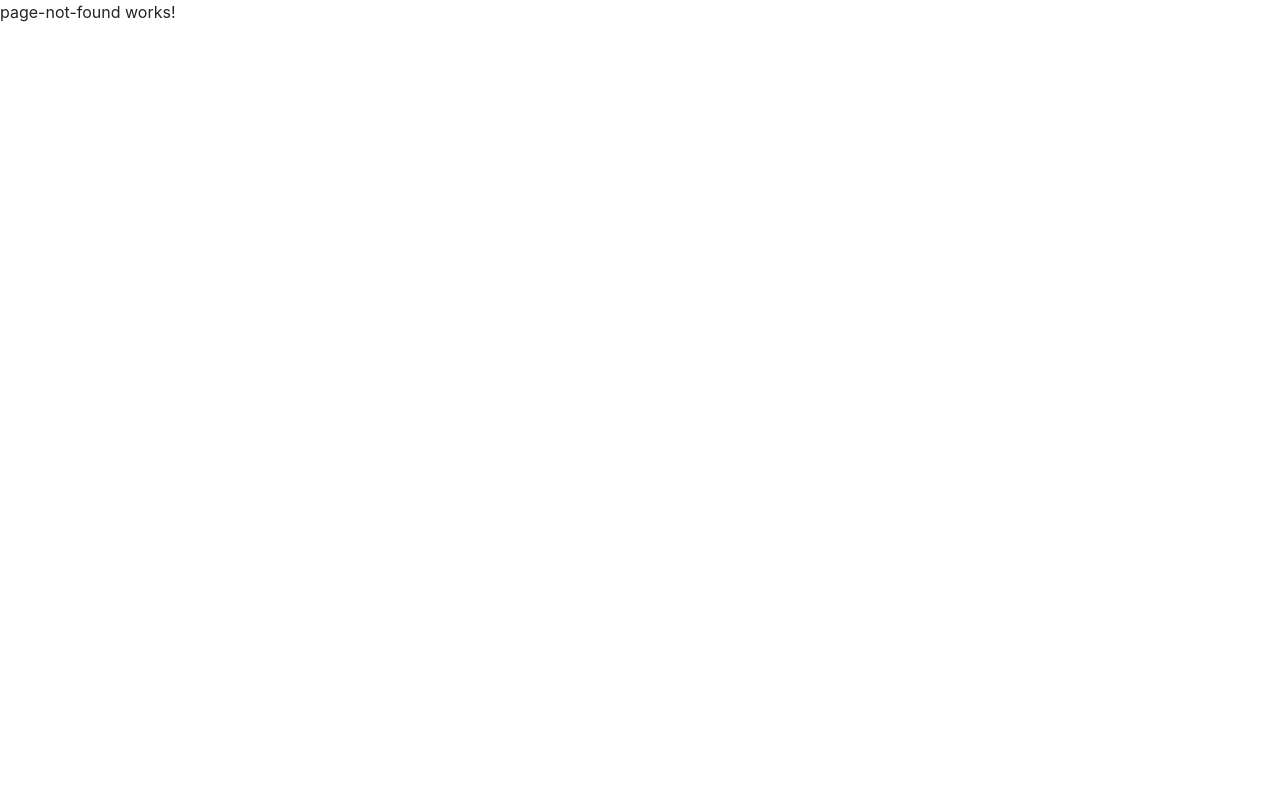
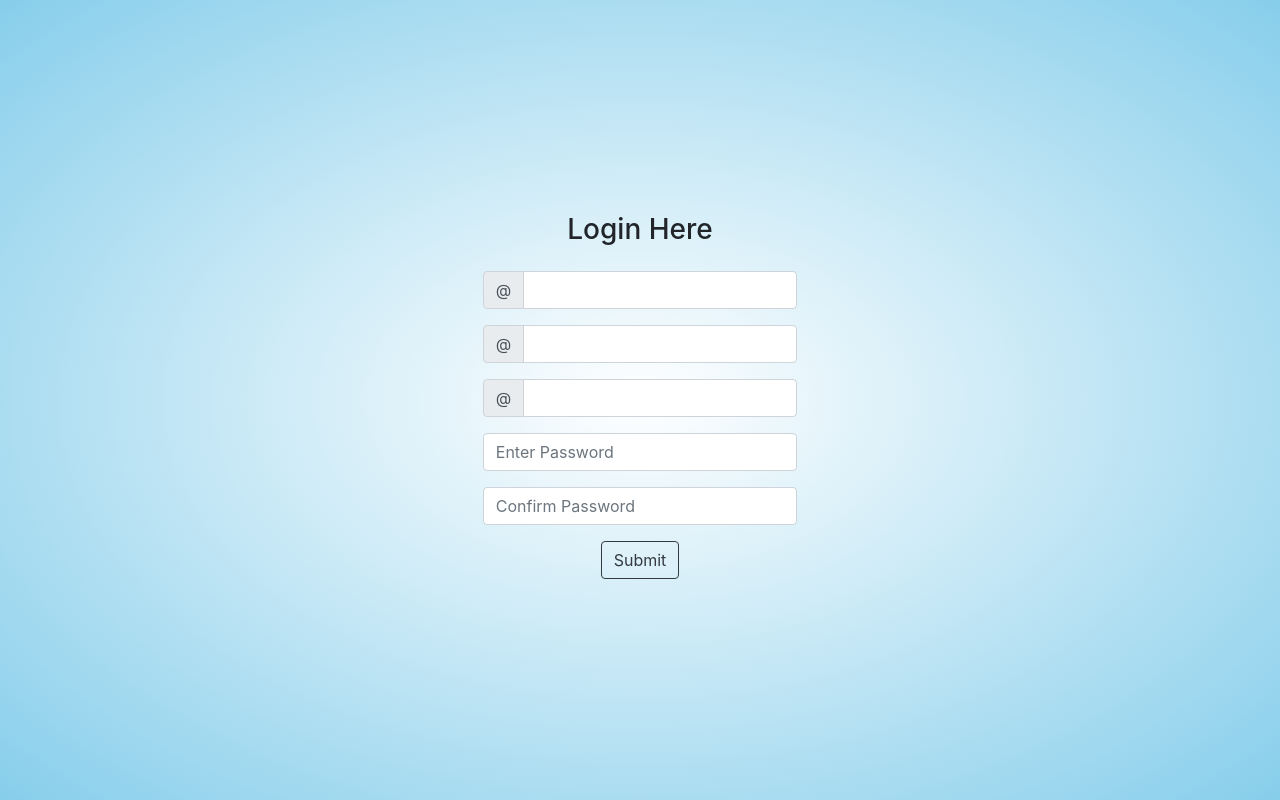
Before and after one commit to Bhagyashri1218/COVID, an Angular app: page /register in a window 1280 px wide. Built offline with nearby package versions, Linux system fonts and the light colour scheme.

Commit message:
front.end.done.

```diff
--- a/src/app/aboutus/aboutus.component.html
+++ b/src/app/aboutus/aboutus.component.html
@@ -1 +1,2 @@
 <p>aboutus works!</p>
+agfsagsdfgds sdgssdaf gdsfgdfgasfdgf
--- a/src/app/app.module.ts
+++ b/src/app/app.module.ts
@@ -14,6 +14,7 @@ import { PageNotFoundComponent } from './page-not-found/page-not-found.component
 import { FontAwesomeModule } from '@fortawesome/angular-fontawesome';
 import { NgbModule } from '@ng-bootstrap/ng-bootstrap';
 import { ForgetpasswordComponent } from './forgetpassword/forgetpassword.component';
+import { ContactusComponent } from './contactus/contactus.component';
 
 @NgModule({
   declarations: [
@@ -23,7 +24,8 @@ import { ForgetpasswordComponent } from './forgetpassword/forgetpassword.compone
     RegisterComponent,
     HomeComponent,
     PageNotFoundComponent,
-    ForgetpasswordComponent
+    ForgetpasswordComponent,
+    ContactusComponent
   ],
   imports: [
     BrowserModule,
--- /dev/null
+++ b/src/app/contactus/contactus.component.html
@@ -0,0 +1 @@
+<p>contactus works!</p>
--- /dev/null
+++ b/src/app/contactus/contactus.component.ts
@@ -0,0 +1,15 @@
+import { Component, OnInit } from '@angular/core';
+
+@Component({
+  selector: 'app-contactus',
+  templateUrl: './contactus.component.html',
+  styleUrls: ['./contactus.component.css']
+})
+export class ContactusComponent implements OnInit {
+
+  constructor() { }
+
+  ngOnInit(): void {
+  }
+
+}
--- a/src/app/home/home.component.html
+++ b/src/app/home/home.component.html
@@ -1,20 +1,30 @@
-<nav class="navbar navbar-expand-sm navbar-dark bg-danger">
+<nav class="navbar navbar-expand-sm navbar-dark bg-danger ">
     <a href="#" class="navbar-brand">
         COVID Tracker
     </a>
     <ul class="navbar-nav ml-auto">
 
-        <li class="nav-item">
-            <a routerlink="/home/aboutus" class="nav-link">About Us</a>
+        <li class="nav-item ml-2">
+            <button (click)="aboutUs()" class="btn btn-outline-dark">About Us</button>
         </li>
-        <li class="nav-item">
-            <a routerlink="/" class="nav-link">contact us</a>
+        <li class="nav-item ml-2">
+            <button (click)="contactUs()" class="btn btn-outline-dark">Contact Us</button>
         </li>
 
-        <li class="nav-item">
+        <li class="nav-item ml-2">
             <button (click)="logOut()" class="btn btn-outline-dark">Log out</button>
         </li>
 
     </ul>
 </nav>
+
+
+
+
+<div class="container-fluid">
+    <div class="row bg-dark text-light d-flex justify-content-center align-items-center" style="height: 50px;">
+
+        Copyright @Covid Tracker
+    </div>
+</div>
 <router-outlet></router-outlet>
--- a/src/app/home/home.component.ts
+++ b/src/app/home/home.component.ts
@@ -15,10 +15,15 @@ export class HomeComponent implements OnInit {
       this.router.navigate(['login']);
     }
   }
+  aboutUs() {
+    this.router.navigate(['/home/aboutus']);
+  }
 
+  contactUs() {
+    this.router.navigate(['/home/contactus']);
+  }
   logOut() {
     sessionStorage.removeItem('sid');
     this.router.navigate(['login']);
   }
-
 }
--- a/src/app/login/login.component.html
+++ b/src/app/login/login.component.html
@@ -1,12 +1,12 @@
 <div class="container-fluid">
-    <div class="row bg-warning d-flex flex-column
-    justify-content-center align-items-center" style="height: 100vh;">
+    <div class="row  d-flex flex-column
+    justify-content-center align-items-center" style="height: 100vh; background: radial-gradient(white,skyblue);">
         <div>
             <fa-icon [icon]="faUser" style="font-size: 64px;"></fa-icon>
         </div>
         <div class="row d-flex flex-column pt-2">
             <div class="alert alert-danger" role="alert" *ngIf="uiInvalid">
-                Somethig is wrong, Please check username and password again.....
+                Please check username and password again.....
             </div>
             <div class="row d-flex justify-content-center">
                 <h3>Login Here</h3>
@@ -30,12 +30,10 @@
                         [disabled]="!fbFormGroup.valid">Login</button>
                 </div>
                 <div class=" col input-group mt-2 pt-2 justify-content-center">
-                    <a routerLink="/login/forgetpassword" style="color: black; font-size:20px;">
-                        Forget Password</a>
+                    <button (click)="forget()" class="btn btn-outline-dark">Forget Password</button>
                 </div>
                 <div class=" col input-group mt-2 pt-2 justify-content-center">
-                    <a routerLink="/login/register" style="color: black; font-size:20px;">
-                        Register Here</a>
+                    <button (click)="register()" class="btn btn-outline-dark">Register Here</button>
                 </div>
             </div>
 
@@ -43,4 +41,3 @@
 
     </div>
 </div>
-<router-outlet></router-outlet>
--- a/src/app/login/login.component.ts
+++ b/src/app/login/login.component.ts
@@ -18,6 +18,14 @@ export class LoginComponent implements OnInit {
 
   ngOnInit(): void { }
 
+  forget() {
+    this.router.navigate(['forgetpassword']);
+  }
+
+  register() {
+    this.router.navigate(['register']);
+  }
+
   login() {
 
 
--- a/src/app/register/register.component.html
+++ b/src/app/register/register.component.html
@@ -1,2 +1,61 @@
-<button>Register</button>
-<button>Go To Login</button>
+<div class="container-fluid">
+    <div class="row  d-flex flex-column
+    justify-content-center align-items-center" style="height: 100vh; background: radial-gradient(white,skyblue);">
+
+        <div class="row d-flex flex-column pt-2">
+            <div class="alert alert-danger" role="alert" *ngIf="uiInvalid">
+                Somethig is wrong, Please check username and password again.....
+            </div>
+            <div class="row d-flex justify-content-center">
+                <h3>Login Here</h3>
+            </div>
+            <div class="row d-flex flex-column " style="margin-bottom:2vh;" [formGroup]="fbFormGroup">
+                <div class=" col input-group mt-2 pt-2">
+                    <div class="input-group-prepend">
+                        <span class="input-group-text">@</span>
+                    </div>
+                    <input type="text" class="form-control rounded-right" formControlName="username" required>
+                    <div class="invalid-feedback">
+                        Please choose a username.
+                    </div>
+                </div>
+
+                <div class=" col input-group mt-2 pt-2">
+                    <div class="input-group-prepend">
+                        <span class="input-group-text">@</span>
+                    </div>
+                    <input type="text" class="form-control rounded-right" formControlName="email" required>
+                    <div class="invalid-feedback">
+                        Please choose a email.
+                    </div>
+                </div>
+
+                <div class=" col input-group mt-2 pt-2">
+                    <div class="input-group-prepend">
+                        <span class="input-group-text">@</span>
+                    </div>
+                    <input type="text" class="form-control rounded-right" formControlName="mobile" required>
+                    <div class="invalid-feedback">
+                        Please choose a mobile.
+                    </div>
+                </div>
+
+                <div class=" col input-group mt-2 pt-2">
+                    <input type="password" class="form-control" formControlName="password" placeholder="Enter Password"
+                        formControlName="password" required>
+                </div>
+
+                <div class=" col input-group mt-2 pt-2">
+                    <input type="password" class="form-control" formControlName="passwordConfirm"
+                        placeholder="Confirm Password" formControlName="password" required>
+                </div>
+
+                <div class=" col input-group mt-2 pt-2 justify-content-center">
+                    <button (click)="submit()" class="btn btn-outline-dark">Submit</button>
+                </div>
+            </div>
+
+        </div>
+
+    </div>
+</div>
--- a/src/app/register/register.component.ts
+++ b/src/app/register/register.component.ts
@@ -1,5 +1,6 @@
 import { Component, OnInit } from '@angular/core';
-
+import { FormBuilder, Validators } from '@angular/forms';
+import { Router } from '@angular/router';
 @Component({
   selector: 'app-register',
   templateUrl: './register.component.html',
@@ -7,9 +8,21 @@ import { Component, OnInit } from '@angular/core';
 })
 export class RegisterComponent implements OnInit {
 
-  constructor() { }
+  public uiInvalid = false;
+  public fbFormGroup = this.fb.group({
+    username: ['', Validators.required],
+    email: ['', Validators.required],
+    mobile: ['', Validators.required],
+    password: ['', Validators.required],
+    passwordConfirm: ['', Validators.required],
+  })
+  constructor(private router: Router, private fb: FormBuilder) { }
 
   ngOnInit(): void {
   }
 
+  submit() {
+    this.router.navigate(['login']);
+  }
+
 }
```
Also changed, not shown: src/app/app-routing.module.ts (+6 -5 lines), src/app/contactus/contactus.component.css (added), src/assets/covid-19-3.jpg (added).
